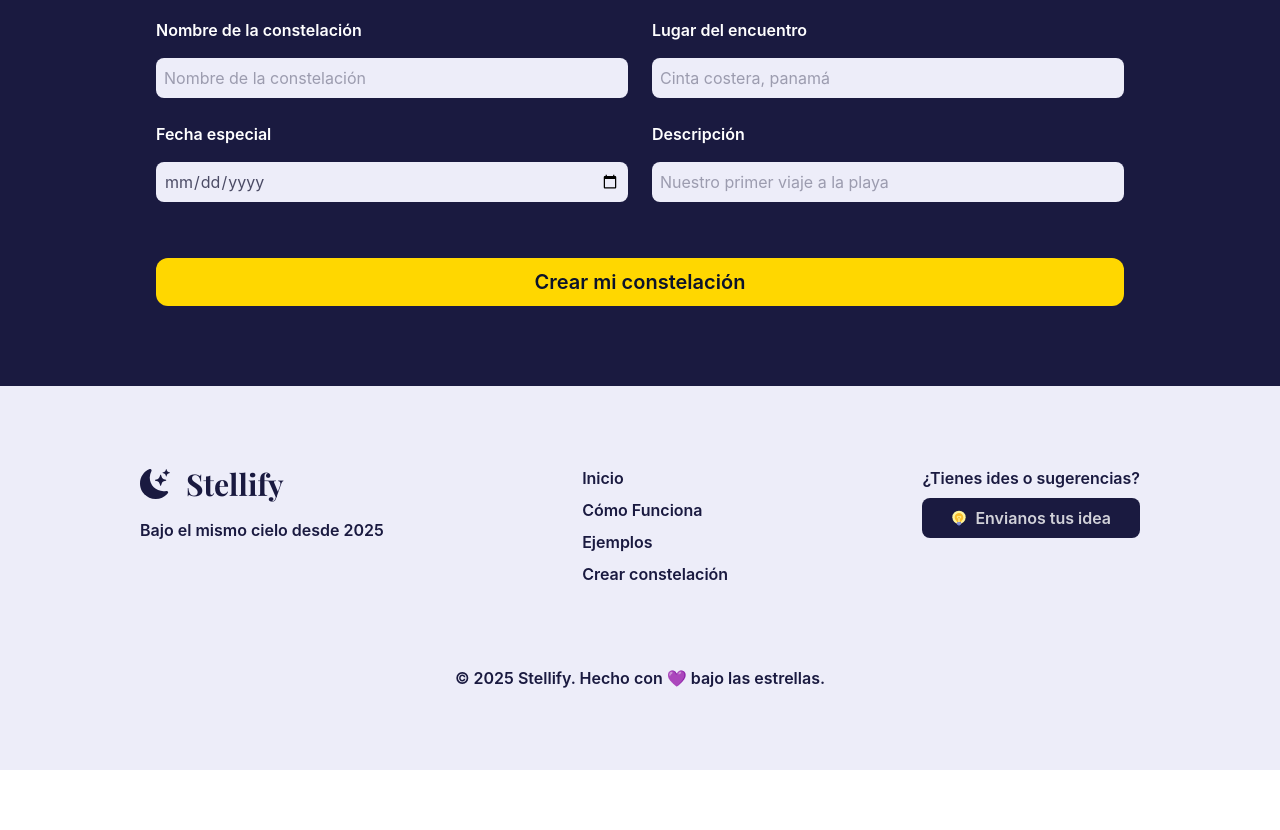
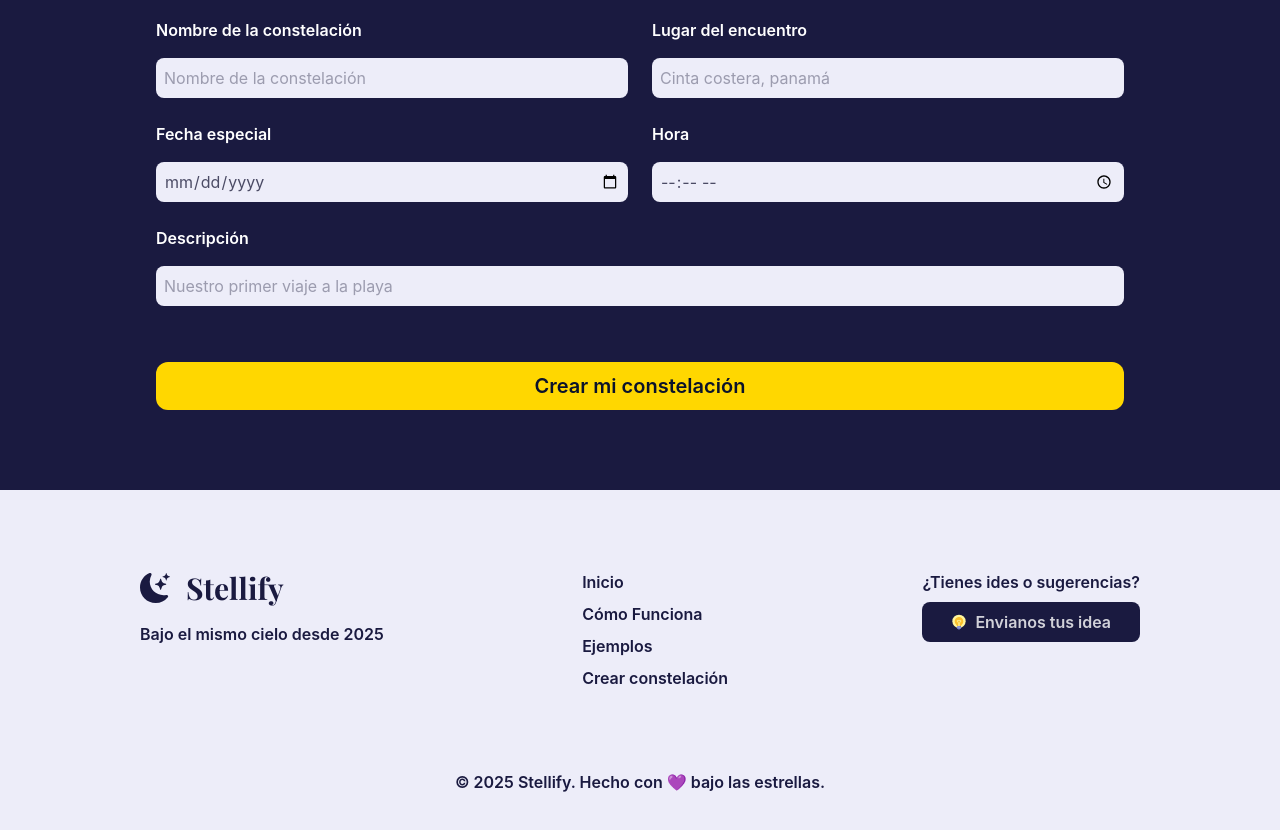
Before and after one commit to arisrodriguez/stellify, a React (Vite) app: page / in a window 1280 px wide. Shown: the part 2300-3130 px from the top of the page. Before the commit the page ends 3070 px from the top, so only its background shows below. Built offline with nearby package versions, Linux system fonts and the light colour scheme; a web font is replaced by a local one.

Commit message:
Mejora de accesibilidad: añadidos id y name a inputs y etiquetas asociadas con htmlFor

```diff
--- a/src/components/Create.jsx
+++ b/src/components/Create.jsx
@@ -22,7 +22,7 @@ export const Create = () => {
                     <h1 className="font-playfair-display text-white text-2xl md:text-3xl font-bold ">
                         Nuestro cielo
                     </h1>
-                    <p className="font-inter text-gris-claro font-normal text-base md:text-xl mt-6 max-w-[800px]">
+                    <p className="font-inter  font-normal text-gris-claro text-base md:text-xl mt-6 max-w-[800px]">
                         El inicio de una historia, bajo un mismo cielo.
                     </p>
                 </div>
@@ -42,6 +42,8 @@ export const Create = () => {
                                 Nombre de la constelación
                             </label>
                             <input
+                                id="title"
+                                name="title"
                                 type="text"
                                 placeholder="Nombre de la constelación"
                                 className="w-full p-2 mt-4 rounded-lg bg-gris-claro text-gris-oscuro font-inter"
@@ -56,6 +58,8 @@ export const Create = () => {
                                 Lugar del encuentro
                             </label>
                             <input
+                                id="place"
+                                name="place"
                                 type="text"
                                 placeholder="Cinta costera, panamá"
                                 className="w-full p-2 mt-4 rounded-lg bg-gris-claro text-gris-oscuro font-inter"
@@ -70,6 +74,8 @@ export const Create = () => {
                                 Fecha especial
                             </label>
                             <input
+                                id="date"
+                                name="date"
                                 type="date"
                                 placeholder="mm-dd-aaaa"
                                 className="w-full p-2 mt-4 rounded-lg bg-gris-claro text-gris-oscuro font-inter"
@@ -78,12 +84,30 @@ export const Create = () => {
 
                         <div className="flex flex-col w-full">
                             <label
+                                htmlFor="hour"
+                                className="text-left text-white text-base font-inter font-semibold"
+                            >
+                                Hora
+                            </label>
+                            <input
+                                id="hour"
+                                name="hour"
+                                type="time"
+                                placeholder="08:00 PM"
+                                className="w-full p-2 mt-4 rounded-lg bg-gris-claro text-gris-oscuro font-inter"
+                            />
+                        </div>
+
+                        <div className="w-full col-span-2">
+                            <label
                                 htmlFor="description"
                                 className="text-left text-white text-base font-inter font-semibold"
                             >
                                 Descripción
                             </label>
                             <input
+                                id="description"
+                                name="description"
                                 type="text"
                                 placeholder="Nuestro primer viaje a la playa"
                                 className="w-full p-2 mt-4 rounded-lg bg-gris-claro text-gris-oscuro font-inter"
```
